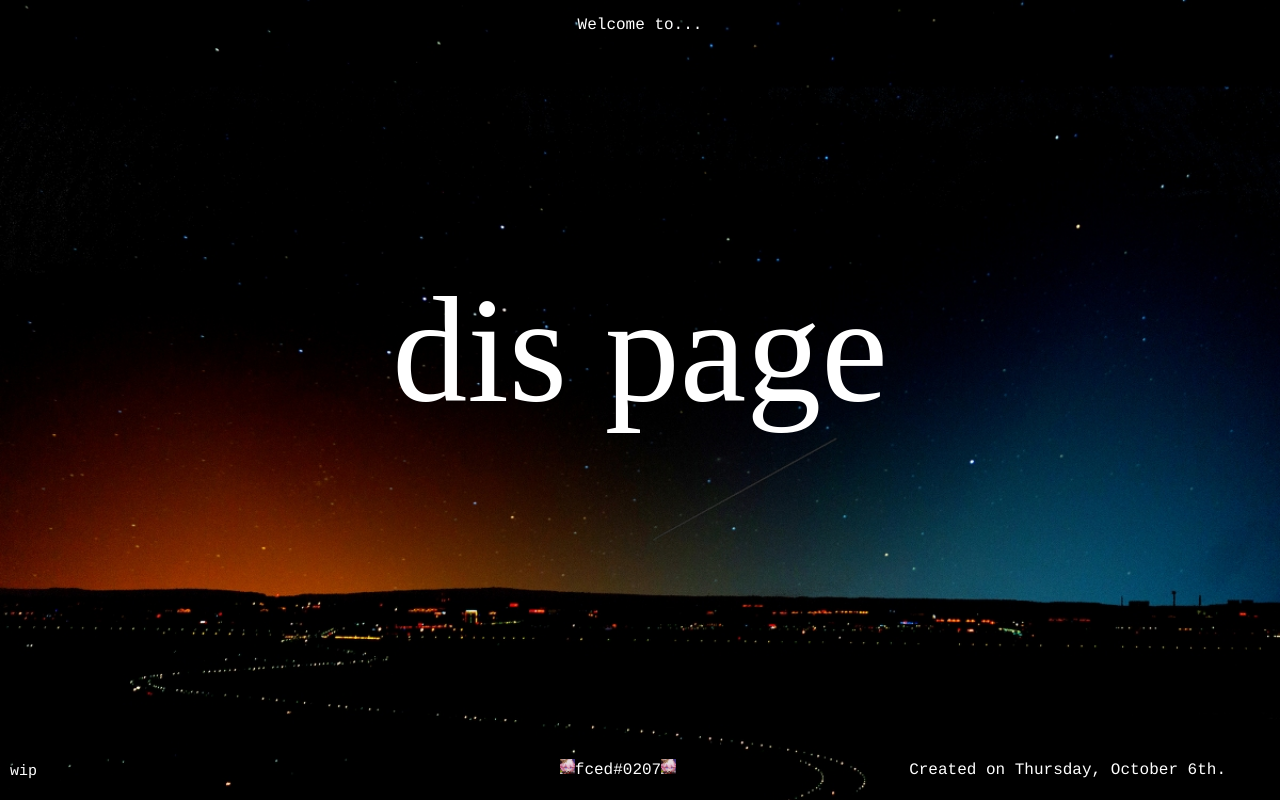
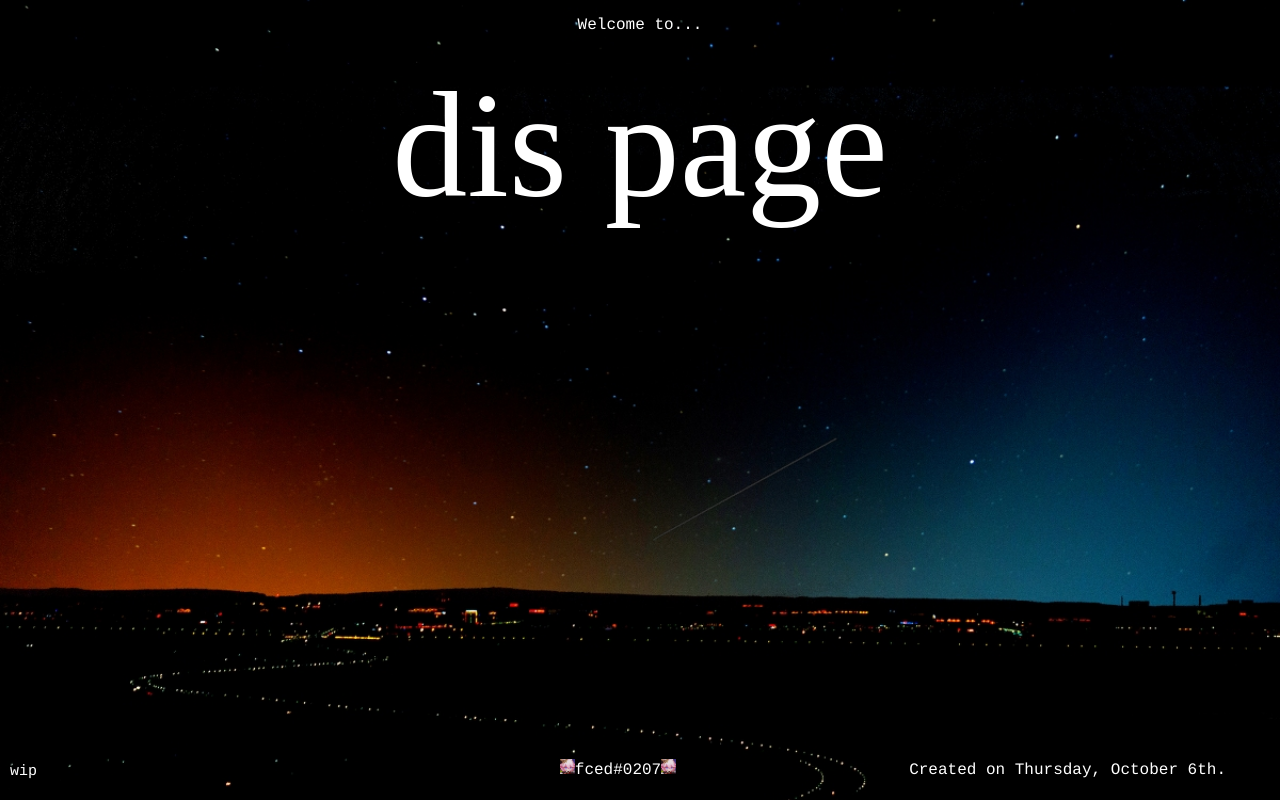
Before and after one commit to frostuz1/frostuz1page-old, a plain HTML site: page index.html in a window 1280 px wide. Drawn offline with Linux system fonts and the light colour scheme.

Commit message:
Update index.html

```diff
--- a/index.html
+++ b/index.html
@@ -65,7 +65,7 @@ body {
     justify-content: center;
     align-items: center;
     color: white;
-    height: 600px;
+    height: 190px;
     font-size: 150px;
     user-select: none;
   }
```
